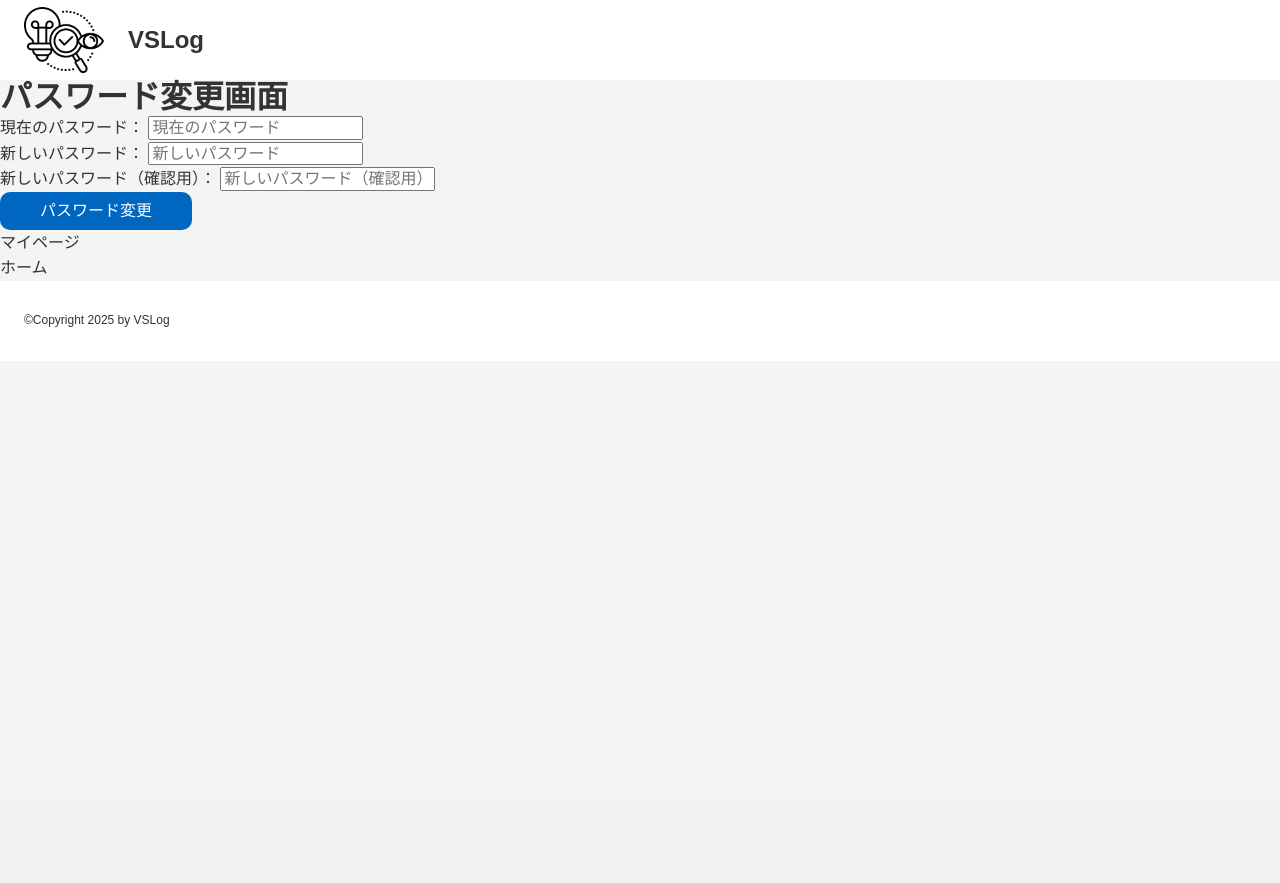
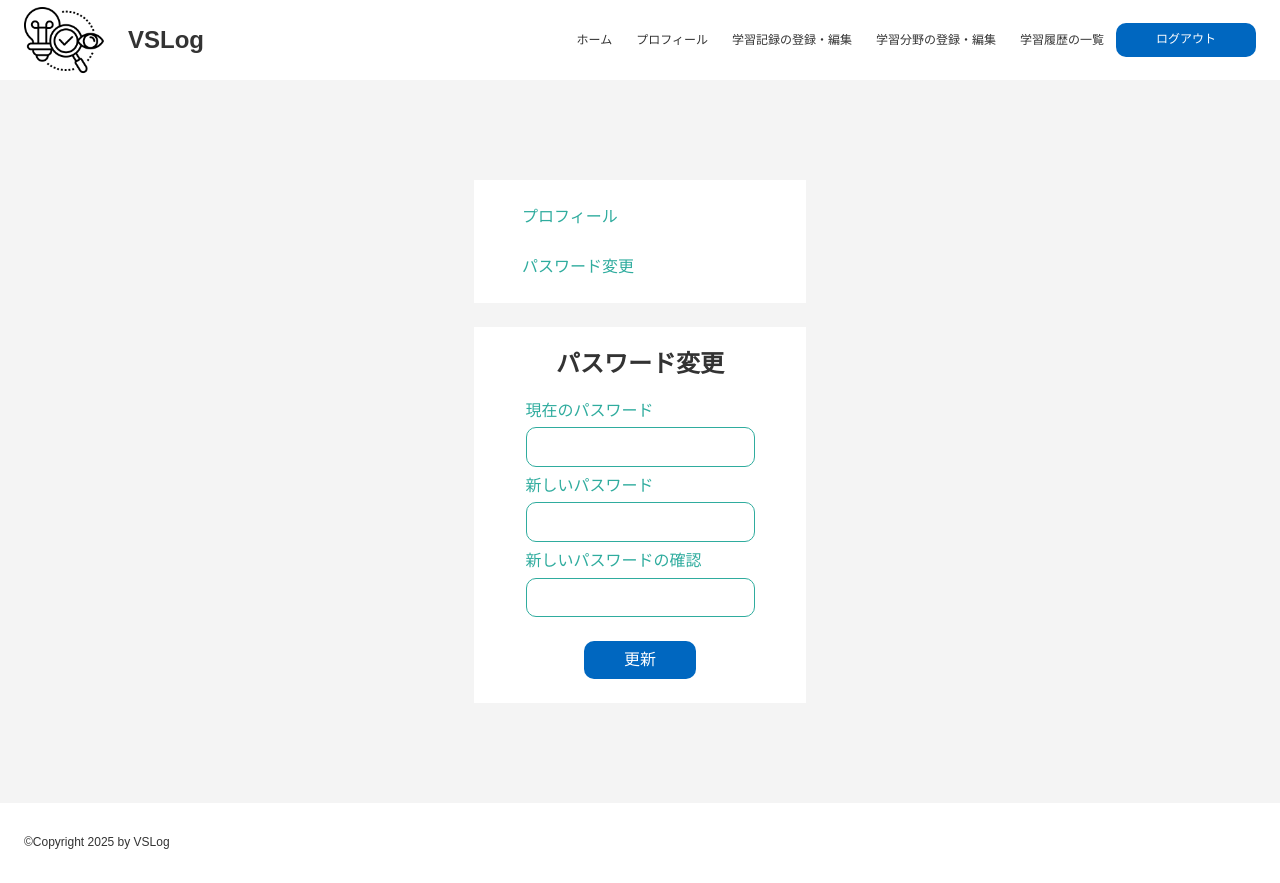
Before and after one commit to takahashi-cmd/VSLog, a Python web app: template myapp/templates/password_update.html in a window 1280 px wide. Before the commit the page ends 361 px from the top, so only its background shows below. Run offline with Jinja, Linux system fonts and the light colour scheme; the template is opened without the code that fills it, so the values that code supplies are empty.

Commit message:
プロフィール、パスワード変更のhtml,css修正
ログイン認証後のプロフィール画面、パスワード変更画面のhtml,cssの修正を行った。
体裁は認証前の画面と整合を取っている。
修正前は、mypage.htmlでプロフィール情報を表示していたが、プロフィールの表示と編集を1画面にまとめた。
そのため、mypage.htmlは削除し、それに関するviews.pyの修正を行った。

```diff
--- a/myapp/static/css/auth.css
+++ b/myapp/static/css/auth.css
@@ -49,3 +49,42 @@
     margin-bottom: 16px;
     font-size: 14px;
 }
+
+.auth-form label {
+    color: var(--form-color);
+    text-align: left;
+    display: block;
+    padding-bottom: 8px;
+}
+
+.auth-section {
+    max-width: 332px;
+    height: auto;
+    background-color: var(--contents-bg-color);
+    margin: 100px auto 24px auto;
+}
+
+.auth-href {
+    padding: 12px 24px;
+
+}
+
+.auth-href a {
+    display: block;
+    line-height: ;
+    padding: 12px 24px;
+    color: var(--form-color);
+    transition: all 0.5s;
+}
+
+.auth-href a:hover {
+    background-color: var(--hover-color);
+    border-radius: 10px;
+}
+
+.auth-area {
+    max-width: 332px;
+    height: auto;
+    background-color: var(--contents-bg-color);
+    margin: 0px auto 100px auto;
+}
--- a/myapp/static/css/components.css
+++ b/myapp/static/css/components.css
@@ -12,3 +12,7 @@ button {
 button:hover {
     opacity: 0.8;
 }
+
+.logout {
+    font-size: 12px;
+}
--- a/myapp/templates/password_update.html
+++ b/myapp/templates/password_update.html
@@ -1,8 +1,25 @@
 {% extends "base.html" %}
+{% block head_link %}
+    <link rel="stylesheet" href="{{ url_for('static', filename='css/auth.css') }}">
+{% endblock %}
 
 {% block title %} パスワード変更 {% endblock %}
 
+{% block header %}
+<div class="header-nav">
+    <a href="{{ url_for('index_view', user_id=current_user.user_id) }}">ホーム</a>
+    <a href="{{ url_for('profile_edit_view', user_id=current_user.user_id) }}">プロフィール</a>
+    <a href="{{ url_for('study_logs_view', user_id=current_user.user_id) }}">学習記録の登録・編集</a>
+    <a href="{{ url_for('study_fields_view', user_id=current_user.user_id) }}">学習分野の登録・編集</a>
+    <a href="{{ url_for('study_logs_list', user_id=current_user.user_id) }}">学習履歴の一覧</a>
+    <form action="{{ url_for('logout') }}" method="get">
+        <button class="logout" type="submit">ログアウト</button>
+    </form>
+</div>
+{% endblock %}
+
 {% block content %}
+<div class="flash-messsage">
     {% with messages = get_flashed_messages() %}
         {% if messages %}
             <div class="flashes">
@@ -12,28 +29,34 @@
             </div>
         {% endif %}
     {% endwith %}
+</div>
 
-    <h1>パスワード変更画面</h1>
-    <div class="password_update">
-        <form action="{{ url_for('password_update_process', user_id=current_user.user_id) }}" method="post">
-            <label for="current_password">現在のパスワード：</label>
-            <input type="password" id="current_password" name="current_password" placeholder="現在のパスワード"><br>
-
-            <label for="new_password1">新しいパスワード：</label>
-            <input type="password" id="new_password1" name="new_password1" placeholder="新しいパスワード"><br>
-
-            <label for="new_password2">新しいパスワード（確認用）：</label>
-            <input type="password" id="new_password2" name="new_password2" placeholder="新しいパスワード（確認用）">
-
-            <div>
-                <button class="password_update" type="submit">パスワード変更</button>
-            </div>
-        </form>
-        <div class="mypage">
-            <a href="{{ url_for('mypage_view', user_id=current_user.user_id) }}">マイページ</a>
-        </div>
-        <div class="index">
-            <a href="{{ url_for('index_view', user_id=current_user.user_id) }}">ホーム</a>
+<div class="main-container">
+    <div class="auth-section">
+        <div class="auth-href">
+            <a href="{{ url_for('profile_edit_view', user_id=current_user.user_id) }}">プロフィール</a>
+            <a href="{{ url_for('password_update_view', user_id=current_user.user_id) }}">パスワード変更</a>
         </div>
     </div>
-{% endblock %}
+    <div class="auth-area">
+        <div class="auth-content">
+            <h1>パスワード変更</h1>
+            <div class="auth-form">
+                <form action="{{ url_for('password_update_process', user_id=current_user.user_id) }}" method="post">
+                    <div class="auth-input">
+                        <label for="current_password">現在のパスワード</label>
+                        <input type="password" id="current_password" name="current_password">
+                        <label for="new_password1">新しいパスワード</label>
+                        <input type="password" id="new_password1" name="new_password1">
+                        <label for="new_password2">新しいパスワードの確認</label>
+                        <input type="password" id="new_password2" name="new_password2">
+                    </div>
+                    <div class="auth-button">
+                        <button type="submit">更新</button>
+                    </div>
+                </form>
+            </div>
+        </div>
+    </div>
+    </div>
+    {% endblock %}
--- a/myapp/views.py
+++ b/myapp/views.py
@@ -176,12 +176,6 @@ def graph_svg(user_id):
         return Response(all_time_graph_by_field, mimetype='image/svg+xml')
 
     return Response(status=204)
-
-# マイページ画面表示
-@app.route('/mypage/<user_id>', methods=['GET'])
-@login_required
-def mypage_view(user_id):
-    return render_template('mypage.html')
 
 # プロフィール編集画面表示
 @app.route('/profile-edit/<user_id>', methods=['GET'])
```
Also changed, not shown: myapp/templates/index.html (+19 -27 lines), myapp/templates/mypage.html (deleted, +0 -30 lines), myapp/templates/profile_edit.html (+37 -13 lines).
